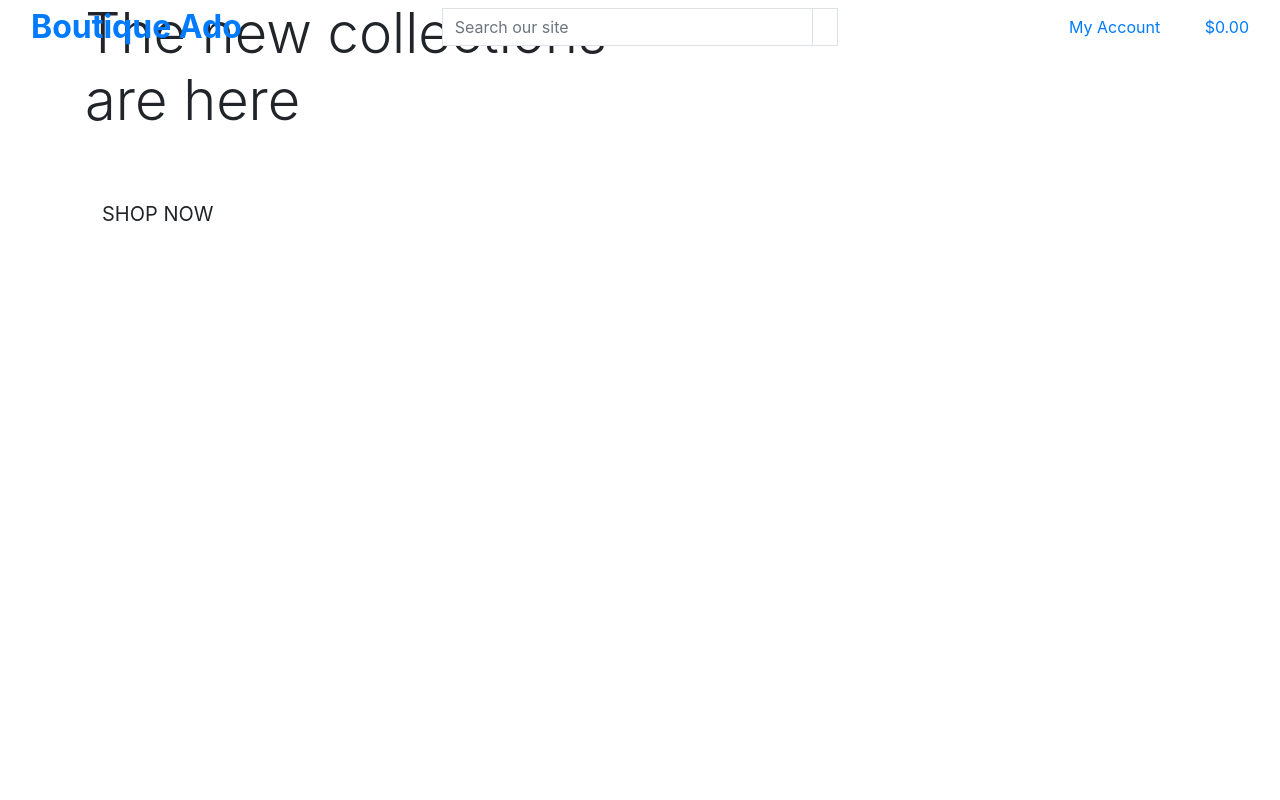
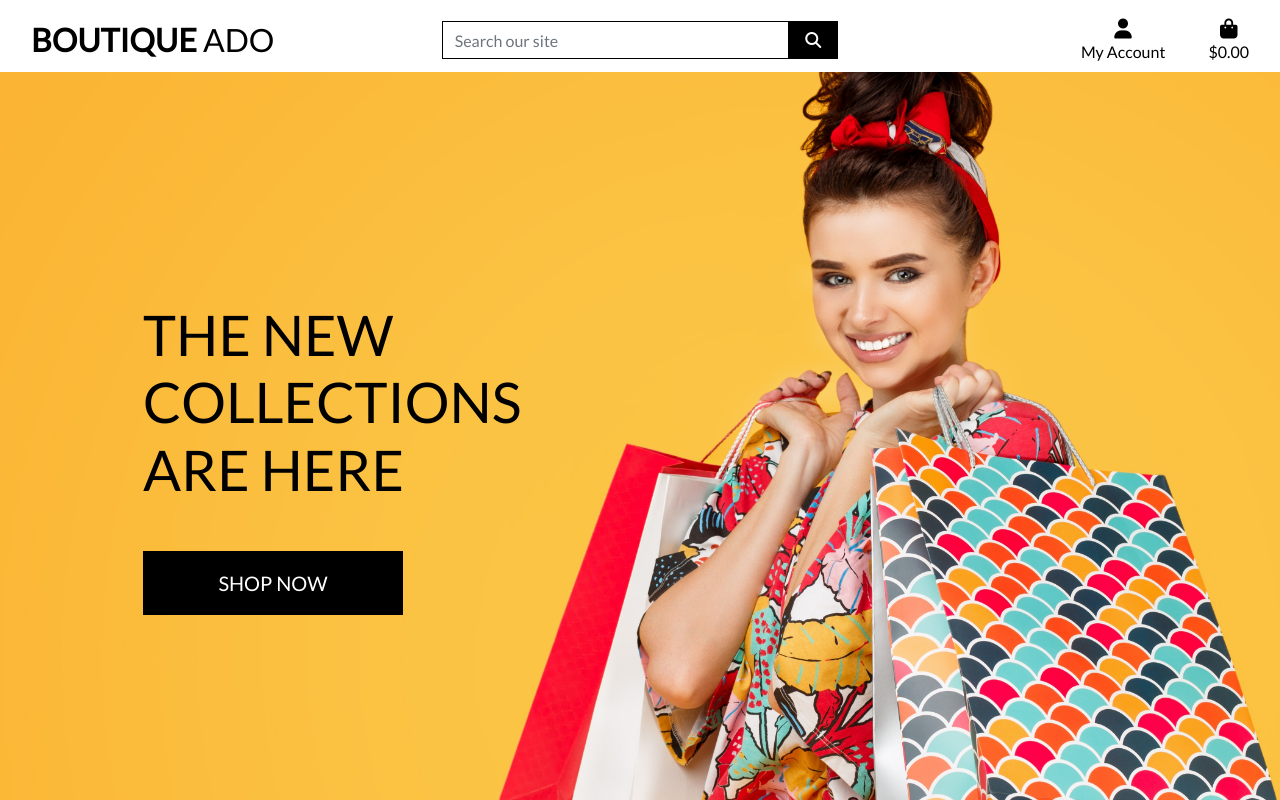
Before and after one commit to cosmicCode42/boutique-ado-v42, a Django app: page / in a window 1280 px wide. Run offline with Django 3.2, Linux system fonts and the light colour scheme; some libraries are stand-ins or nearby versions.

Commit message:
made several corrections

```diff
--- a/boutique_ado/settings.py
+++ b/boutique_ado/settings.py
@@ -149,6 +149,10 @@ USE_TZ = True
 # https://docs.djangoproject.com/en/3.2/howto/static-files/
 
 STATIC_URL = '/static/'
+STATICFILES_DIRS = (os.path.join(BASE_DIR, 'static'),)
+
+MEDIA_URL = '/media/'
+MEDIA_ROOT = os.path.join(BASE_DIR, 'media')
 
 # Default primary key field type
 # https://docs.djangoproject.com/en/3.2/ref/settings/#default-auto-field
--- a/boutique_ado/urls.py
+++ b/boutique_ado/urls.py
@@ -15,9 +15,11 @@ Including another URLconf
 """
 from django.contrib import admin
 from django.urls import path, include
+from django.conf import settings
+from django.conf.urls.static import static
 
 urlpatterns = [
     path('admin/', admin.site.urls),
     path('accounts/', include('allauth.urls')),
     path('', include('home.urls')),
-]
+] + static(settings.MEDIA_URL, document_root=settings.MEDIA_ROOT)
--- /dev/null
+++ b/static/css/base.css
@@ -0,0 +1,81 @@
+html {
+    height: 100%;
+}
+
+body {
+    background: url('/media/homepage_background_cropped.jpg') no-repeat center center fixed;
+    background-size: cover;
+    height: calc(100vh - 164px);
+    color: #555;
+    font-family: 'Lato';
+}
+
+/* from Bulma */
+.icon {
+    align-items: center;
+    display: inline-flex;
+    justify-content: center;
+    height: 1.5rem;
+    width: 1.5rem;
+}
+
+.logo-font {
+    text-transform: uppercase;
+}
+
+.main-logo-link {
+    width: fit-content;
+}
+
+.shop-now-button {
+    background: black;
+    color: white;
+    min-width: 260px;
+}
+
+.btn-black {
+    background: black;
+    color: white;
+}
+
+.shop-now-button:hover,
+.shop-now-button:active,
+.shop-now-button:focus,
+.btn-black:hover,
+.btn-black:active,
+.btn-black:focus {
+    background: #222;
+    color: white;
+}
+
+.text-black {
+    color: #000 !important;
+}
+
+.border-black {
+    border: 1px solid black !important;
+}
+
+/* -------------------------------- Media Queries */
+
+/* Slightly larger container on xl screens */
+@media (min-width: 1200px) {
+  .container {
+    max-width: 80%;
+  }
+}
+
+/* fixed top navbar only on medium and up */
+@media (min-width: 992px) {
+    .fixed-top-desktop-only {
+        position: fixed;
+        top: 0;
+        right: 0;
+        left: 0;
+        z-index: 1030;
+    }
+
+    .header-container {
+        padding-top: 164px;
+    }
+}
--- a/templates/base.html
+++ b/templates/base.html
@@ -5,32 +5,42 @@
   <head>
 
     {% block meta %}
-    <meta http-equiv="X-UA-Compatible" content="ie=edge">
-    <meta charset="utf-8">
-    <meta name="viewport" content="width=device-width, initial-scale=1, shrink-to-fit=no">
+        <meta http-equiv="X-UA-Compatible" content="ie=edge">
+        <meta charset="utf-8">
+        <meta name="viewport" content="width=device-width, initial-scale=1, shrink-to-fit=no">
     {% endblock %}
 
     {% block extra_meta %}
     {% endblock %}
 
     {% block corecss %}
-    <link rel="stylesheet" href="https://cdn.jsdelivr.net/npm/bootstrap@4.6.2/dist/css/bootstrap.min.css" integrity="sha384-xOolHFLEh07PJGoPkLv1IbcEPTNtaed2xpHsD9ESMhqIYd0nLMwNLD69Npy4HI+N" crossorigin="anonymous">
+        <link rel="stylesheet" href="https://stackpath.bootstrapcdn.com/bootstrap/4.4.1/css/bootstrap.min.css" integrity="sha384-Vkoo8x4CGsO3+Hhxv8T/Q5PaXtkKtu6ug5TOeNV6gBiFeWPGFN9MuhOf23Q9Ifjh" crossorigin="anonymous">
+        <link rel="stylesheet" href="https://fonts.googleapis.com/css?family=Lato&display=swap">
+        <link rel="stylesheet" href="{% static 'css/base.css' %}">
     {% endblock %}
 
     {% block extra_css %}
+    {% endblock %}
+
+    {% block corejs %}
+        <script src="https://kit.fontawesome.com/e9c73d7092.js" crossorigin="anonymous"></script>
+        <script src="https://code.jquery.com/jquery-3.4.1.slim.min.js" integrity="sha384-J6qa4849blE2+poT4WnyKhv5vZF5SrPo0iEjwBvKU7imGFAV0wwj1yYfoRSJoZ+n" crossorigin="anonymous"></script>
+        <script src="https://cdn.jsdelivr.net/npm/popper.js@1.16.0/dist/umd/popper.min.js" integrity="sha384-Q6E9RHvbIyZFJoft+2mJbHaEWldlvI9IOYy5n3zV9zzTtmI3UksdQRVvoxMfooAo" crossorigin="anonymous"></script>
+        <script src="https://stackpath.bootstrapcdn.com/bootstrap/4.4.1/js/bootstrap.min.js" integrity="sha384-wfSDF2E50Y2D1uUdj0O3uMBJnjuUD4Ih7YwaYd1iqfktj0Uod8GCExl3Og8ifwB6" crossorigin="anonymous"></script>
+    {% endblock %}
+
+    {% block extra_js %}
     {% endblock %}
 
     <title>Boutique Ado {% block extra_title %}{% endblock %}</title>
   </head>
   <body>
     <header class="container-fluid fixed-top">
-      <div class="row">
+      <div id="topnav" class="row bg-white pt-lg-2 d-none d-lg-flex">
         <div class="col-12 col-lg-4 my-auto py-1 py-lg-0 text-center text-lg-left">
-          <a href="{% url 'home' %}" class="nav-link main-logo-link">
-            <h2 class="logo-front text-black my-0">
-              <strong>Boutique Ado</strong>
-            </h2>
-          </a>
+            <a href="{% url 'home' %}" class="nav-link main-logo-link">
+                <h2 class="logo-font text-black my-0"><strong>Boutique</strong> Ado</h2>
+            </a>
         </div>
         <div class="col-12 col-lg-4 my-auto py-1 py-lg-0 text-center text-lg-left">
           <!-- SEARCH BAR STRUCTURE -->
@@ -103,25 +113,7 @@
     {% block content %}
     {% endblock %}
 
-    <!-- Optional JavaScript; choose one of the two! -->
-
-    <!-- Option 1: jQuery and Bootstrap Bundle (includes Popper) -->
-    {% block corejs %}
-    <script src="https://cdn.jsdelivr.net/npm/jquery@3.5.1/dist/jquery.min.js" integrity="sha256-9/aliU8dGd2tb6OSsuzixeV4y/faTqgFtohetphbbj0=" crossorigin="anonymous"></script>
-    <script src="https://cdn.jsdelivr.net/npm/bootstrap@4.6.2/dist/js/bootstrap.bundle.min.js" integrity="sha384-Fy6S3B9q64WdZWQUiU+q4/2Lc9npb8tCaSX9FK7E8HnRr0Jz8D6OP9dO5Vg3Q9ct" crossorigin="anonymous"></script>
-    {% endblock %}
-
-    {% block extra_js %}
-    {% endblock %}
-
     {% block postloadjs %}
     {% endblock %}
-
-    <!-- Option 2: Separate Popper and Bootstrap JS -->
-    <!--
-    <script src="https://cdn.jsdelivr.net/npm/jquery@3.5.1/dist/jquery.min.js" integrity="sha256-9/aliU8dGd2tb6OSsuzixeV4y/faTqgFtohetphbbj0=" crossorigin="anonymous"></script>
-    <script src="https://cdn.jsdelivr.net/npm/popper.js@1.16.1/dist/umd/popper.min.js" integrity="sha384-9/reFTGAW83EW2RDu2S0VKaIzap3H66lZH81PoYlFhbGU+6BZp6G7niu735Sk7lN" crossorigin="anonymous"></script>
-    <script src="https://cdn.jsdelivr.net/npm/bootstrap@4.6.2/dist/js/bootstrap.min.js" integrity="sha384-+sLIOodYLS7CIrQpBjl+C7nPvqq+FbNUBDunl/OZv93DB7Ln/533i8e/mZXLi/P+" crossorigin="anonymous"></script>
-    -->
   </body>
 </html>
```
Also changed, not shown: media/homepage_background_cropped.jpg (added).
